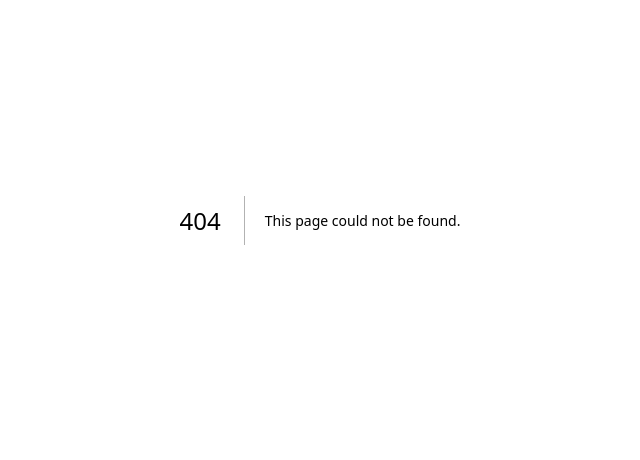
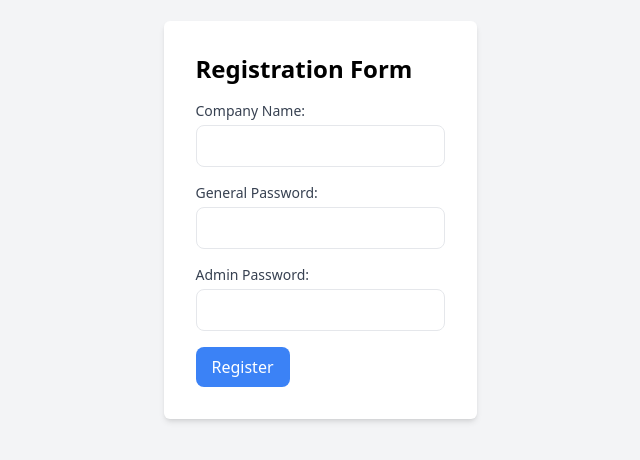
Before and after one commit to gregArijah/workforce-manager, a Next.js app: page /register in a window 1280 px wide. Before the commit this address had no page. Shown: the part 180-640 px from the top of the page, without its empty margins (320-960 px from the left). Built offline with nearby package versions, Linux system fonts and the light colour scheme.

Commit message:
add registration page

```diff
--- a/app/(pages)/(landing)/_components/herosection.tsx
+++ b/app/(pages)/(landing)/_components/herosection.tsx
@@ -2,8 +2,11 @@
 
 import React from 'react';
 import HeaderSection from './header';
+import { useRouter } from 'next/navigation';
 
 function HeroSection({session} : {session: any}) {
+  const router = useRouter();
+
   return (
     <div className="bg-gradient-to-r from-purple-600 to-blue-500 h-screen">
       <HeaderSection session={session} />
@@ -11,7 +14,7 @@ function HeroSection({session} : {session: any}) {
       <div className="flex flex-col text-white text-center items-center justify-center h-screen">
         <h1 className="text-6xl font-bold mb-4">Welcome to Veleron</h1>
         <p className="text-2xl mb-8">Attendance and time tracking simplified.</p>
-        <button onClick={()=>alert("Please await production website for registration")} className="bg-blue-600 hover:bg-blue-700 text-white text-xl px-6 py-3 rounded-full">
+        <button onClick={()=>router.push('/register')} className="bg-blue-600 hover:bg-blue-700 text-white text-xl px-6 py-3 rounded-full">
           Get Started
         </button>
       </div>
--- a/app/(pages)/(landing)/_components/loginbutton.tsx
+++ b/app/(pages)/(landing)/_components/loginbutton.tsx
@@ -3,6 +3,7 @@
 import { useState, useRef } from 'react';
 import * as React from 'react';
 import { signIn, signOut } from "next-auth/react";
+import { useRouter } from 'next/navigation';
 
 import Button from '@mui/material/Button';
 import ButtonGroup from '@mui/material/ButtonGroup';
@@ -14,6 +15,7 @@ import Popper from '@mui/material/Popper';
 import MenuItem from '@mui/material/MenuItem';
 import MenuList from '@mui/material/MenuList';
 
+
 const login = () => {signIn(undefined,{ callbackUrl:'/admin'})}
 
 const options = ['Register'];
@@ -22,6 +24,7 @@ export default function LoginButton() {
   const [open, setOpen] = React.useState(false);
   const anchorRef = React.useRef<HTMLDivElement>(null);
   const [selectedIndex, setSelectedIndex] = React.useState(0);
+  const router= useRouter();
 
   const handleClick = () => {
     login();
@@ -32,8 +35,10 @@ export default function LoginButton() {
     index: number,
   ) => {
     //setSelectedIndex(index);
-    alert('Please await production website for registration.')
+
+    //alert('Please await production website for registration.')
     setOpen(false);
+    router.push('/register');
   };
 
   const handleToggle = () => {
--- /dev/null
+++ b/app/(pages)/(landing)/register/page.tsx
@@ -0,0 +1,104 @@
+'use client'
+
+import React, { useState } from 'react';
+import { useRouter } from 'next/navigation';
+
+const addCompany = async (company:any) => {
+  const api = `/api/company/`;
+  try{
+        const res = await fetch(api, {
+            method: 'POST',
+            headers: {
+            'Content-Type': 'application/json',
+            },
+            body: JSON.stringify(company),
+        });
+        const json = await res.json();
+        return json;
+    } catch (error) {
+        throw error;
+    }
+
+
+}
+
+function RegistrationForm() {
+  const [newName, setNewName] = useState('');
+  const [newPassword, setNewPassword] = useState('');
+  const [newAdminPassword, setNewAdminPassword] = useState('');
+  const router = useRouter();
+
+  const handleSubmit = async (e:any) => {
+    e.preventDefault();
+    // Here you can handle the form submission, e.g., send the data to an API
+
+    await addCompany({name: newName, password: newPassword, adminPassword: newAdminPassword});
+    alert(`Hello ${newName}, Welcome to Veleron!`);
+
+    console.log('Company Name:', newName);
+    console.log('Password:', newPassword);
+    console.log('Admin Password:', newAdminPassword);
+    setNewName('');
+    setNewPassword('');
+    setNewAdminPassword('');
+    //router.push('/login');
+
+  };
+
+  return (
+    <div className="bg-gray-100 min-h-screen flex items-center justify-center">
+      <div className="bg-white p-8 rounded-md shadow-md">
+        <h2 className="text-2xl font-semibold mb-4">Registration Form</h2>
+        <form onSubmit={handleSubmit} className="space-y-4">
+          <div>
+            <label htmlFor="newName" className="block text-sm font-medium text-gray-700">
+              Company Name:
+            </label>
+            <input
+              type="text"
+              id="newName"
+              value={newName}
+              onChange={(e) => setNewName(e.target.value)}
+              className="mt-1 p-2 w-full border rounded-lg focus:ring focus:ring-blue-300"
+              required
+            />
+          </div>
+          <div>
+            <label htmlFor="newPassword" className="block text-sm font-medium text-gray-700">
+              General Password:
+            </label>
+            <input
+              type="password"
+              id="newPassword"
+              value={newPassword}
+              onChange={(e) => setNewPassword(e.target.value)}
+              className="mt-1 p-2 w-full border rounded-lg focus:ring focus:ring-blue-300"
+              required
+            />
+          </div>
+          <div>
+            <label htmlFor="newAdminPassword" className="block text-sm font-medium text-gray-700">
+              Admin Password:
+            </label>
+            <input
+              type="password"
+              id="newAdminPassword"
+              value={newAdminPassword}
+              onChange={(e) => setNewAdminPassword(e.target.value)}
+              className="mt-1 p-2 w-full border rounded-lg focus:ring focus:ring-blue-300"
+              required
+            />
+          </div>
+          <button
+            type="submit"
+            className="px-4 py-2 bg-blue-500 text-white rounded-lg hover:bg-blue-600 transition duration-300"
+          >
+            Register
+          </button>
+        </form>
+      </div>
+    </div>
+  );
+}
+
+export default RegistrationForm;
--- a/app/api/company/route.ts
+++ b/app/api/company/route.ts
@@ -58,11 +58,12 @@ export async function POST(req: NextRequest) {
       status: 200
     })
   } catch (error) {
-    return new Response( 'Error creating the company',{
-      status: 500
-    }
+      throw error;
+    // return new Response( 'Error creating the company',{
+    //   status: 500
+    // }
 
-    );
+    // );
   }
 }
 
--- a/app/layout.tsx
+++ b/app/layout.tsx
@@ -5,7 +5,7 @@ import { NextAuthProvider } from "./providers";
 const inter = Inter({ subsets: ['latin'] })
 
 export const metadata = {
-  title: "Veleron - Time and attendance",
+  title: "Veleron | Time and attendance",
   description: "Time and attendance simplified.",
 };
 
```
